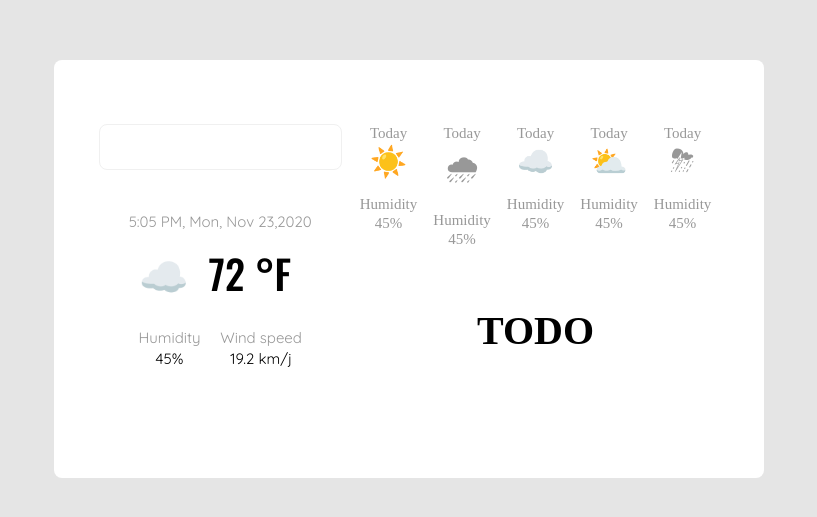
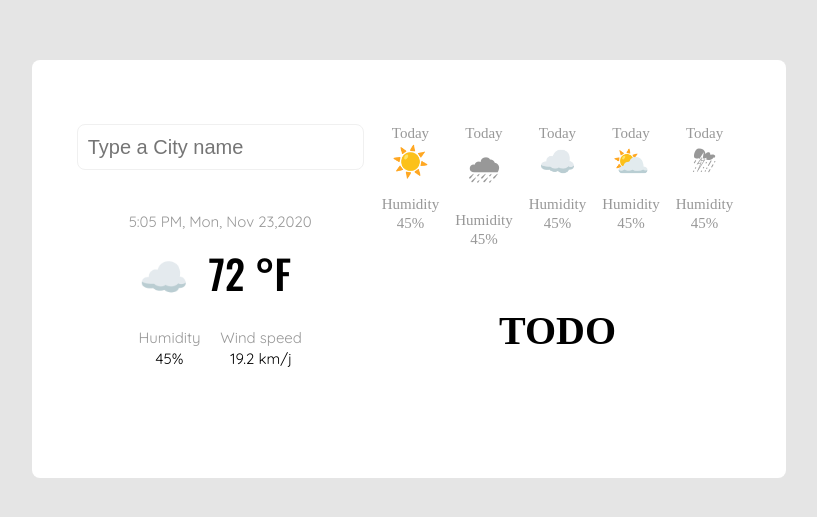
Before and after one commit to agulam-coco/weather-forecast-app, a React (Create React App) app: page / in a window 1280 px wide. Shown: the part 139-656 px from the top of the page, without its empty margins (231-1048 px from the left). Built offline with nearby package versions, Linux system fonts and the light colour scheme; the HTML template or start-up script is replaced by a standard one; a web font is replaced by a local one.

Commit message:
Bigger input Font size and added Placeholder

```diff
--- a/src/components/css/inputField.css
+++ b/src/components/css/inputField.css
@@ -7,6 +7,7 @@ input {
   margin-top: 4px;
   margin-bottom: 4px;
   padding: 2px 10px;
+  font-size: 20px;
 }
 
 input[type="text"]:hover {
--- a/src/components/inputField.js
+++ b/src/components/inputField.js
@@ -12,6 +12,7 @@ class InputField extends Component {
           id="input-field"
           name="input-field"
           className="thin-border"
+          placeholder="Type a City name"
         />
       </div>
     );
```
